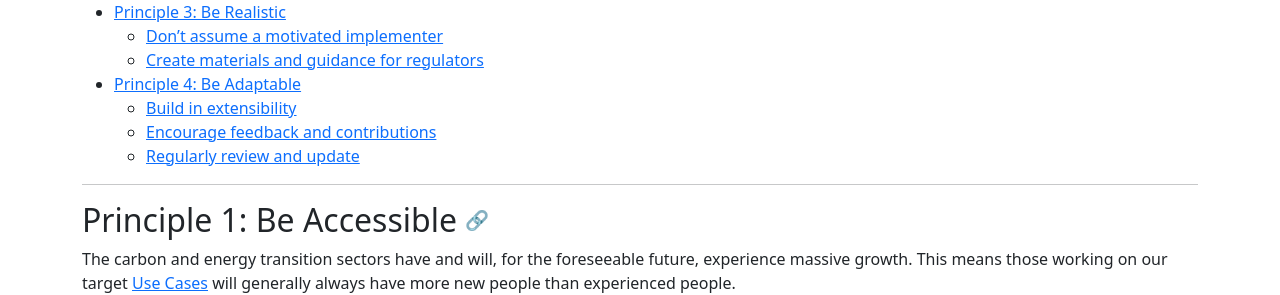
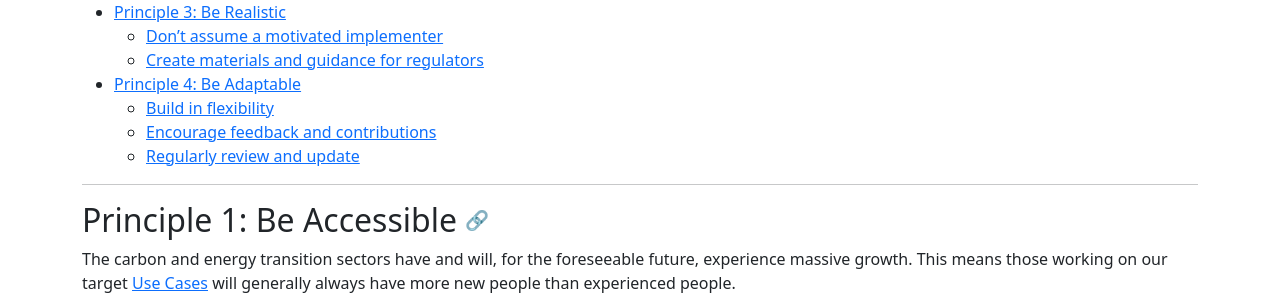
Before and after one commit to carbon-data-specification/Customer-Data, a Jekyll site: the page built from website/specs/design-principles.md, in a window 1280 px wide and 900 px high, scrolled down 438 px. Shown: the part 163-458 px from the top of the window. Built offline with Jekyll 4.4.1, drawn with Linux system fonts in a browser that asks for light colours.

Commit message:
fixed table of contents

```diff
--- a/website/specs/design-principles.md
+++ b/website/specs/design-principles.md
@@ -26,7 +26,7 @@ principles that help guide our choices as a working group.
   * [Don't assume a motivated implementer](#dont-assume-motivated-implementer)
   * [Create materials and guidance for regulators](#regulatory-guidance)
 * [Principle 4: Be Adaptable](#be-adaptable)
-  * [Build in extensibility](#build-in-extensibility)
+  * [Build in flexibility](#build-in-flexibility)
   * [Encourage feedback and contributions](#encourage-feedback)
   * [Regularly review and update](#regularly-review-and-update)
 
```
